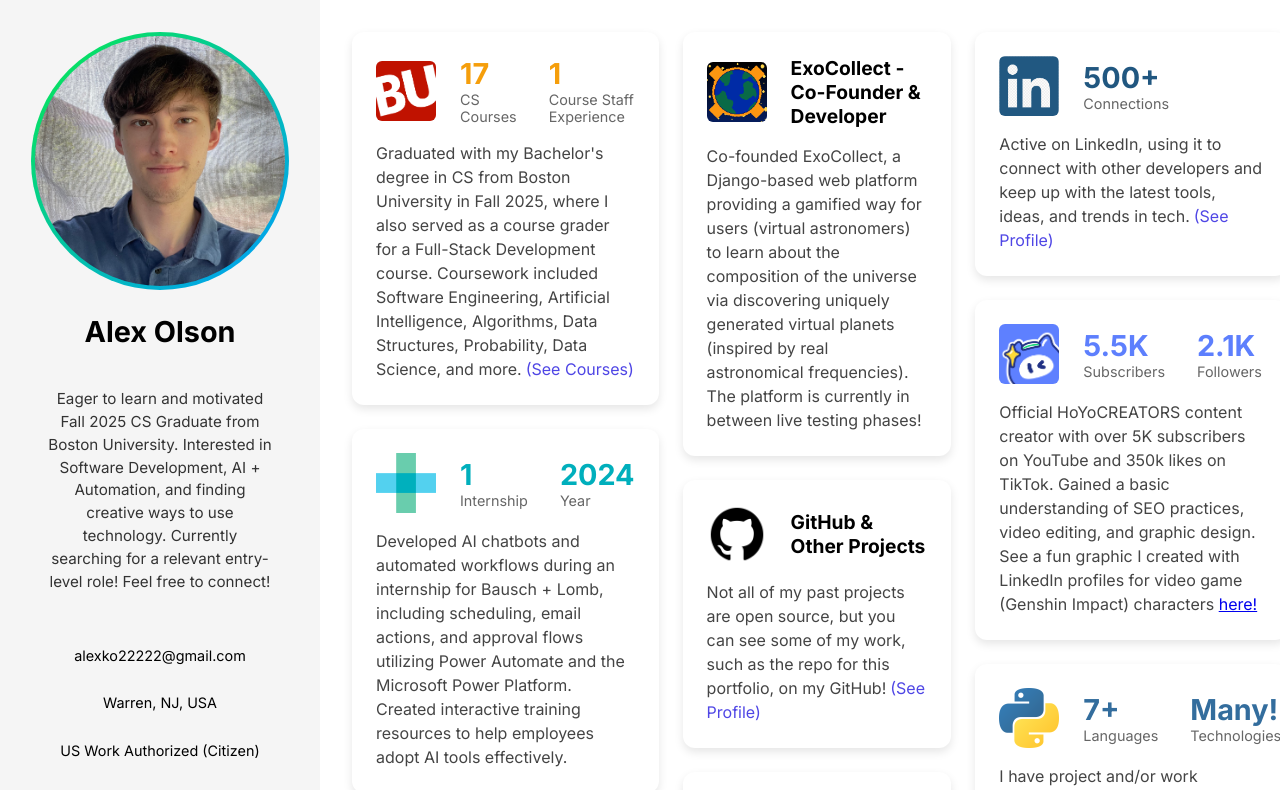
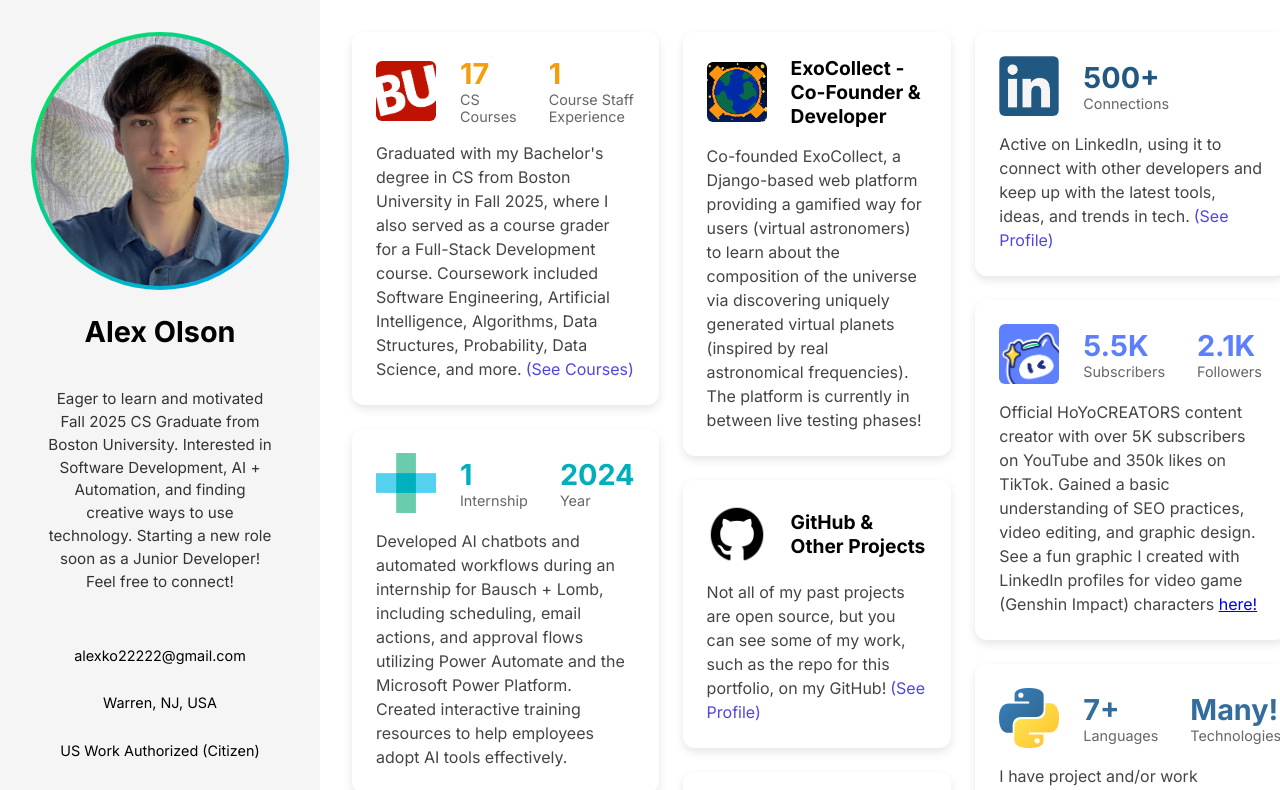
Before and after one commit to alexko22/portfolio-page, a React (Vite) app: page / in a window 1280 px wide. Shown: the top 790 px of the page. Built offline with nearby package versions, Linux system fonts and the light colour scheme.

Commit message:
removed searching for role from portfolio page

```diff
--- a/src/components/Sidebar.tsx
+++ b/src/components/Sidebar.tsx
@@ -16,7 +16,7 @@ const Sidebar = () => {
             <p className="description">
                 Eager to learn and motivated Fall 2025 CS Graduate from Boston University.
                 Interested in Software Development, AI + Automation, and finding creative ways to use technology.
-                Currently searching for a relevant entry-level role! Feel free to connect!
+                Starting a new role soon as a Junior Developer! Feel free to connect!
             </p>
 
             <div className="contact">
```
